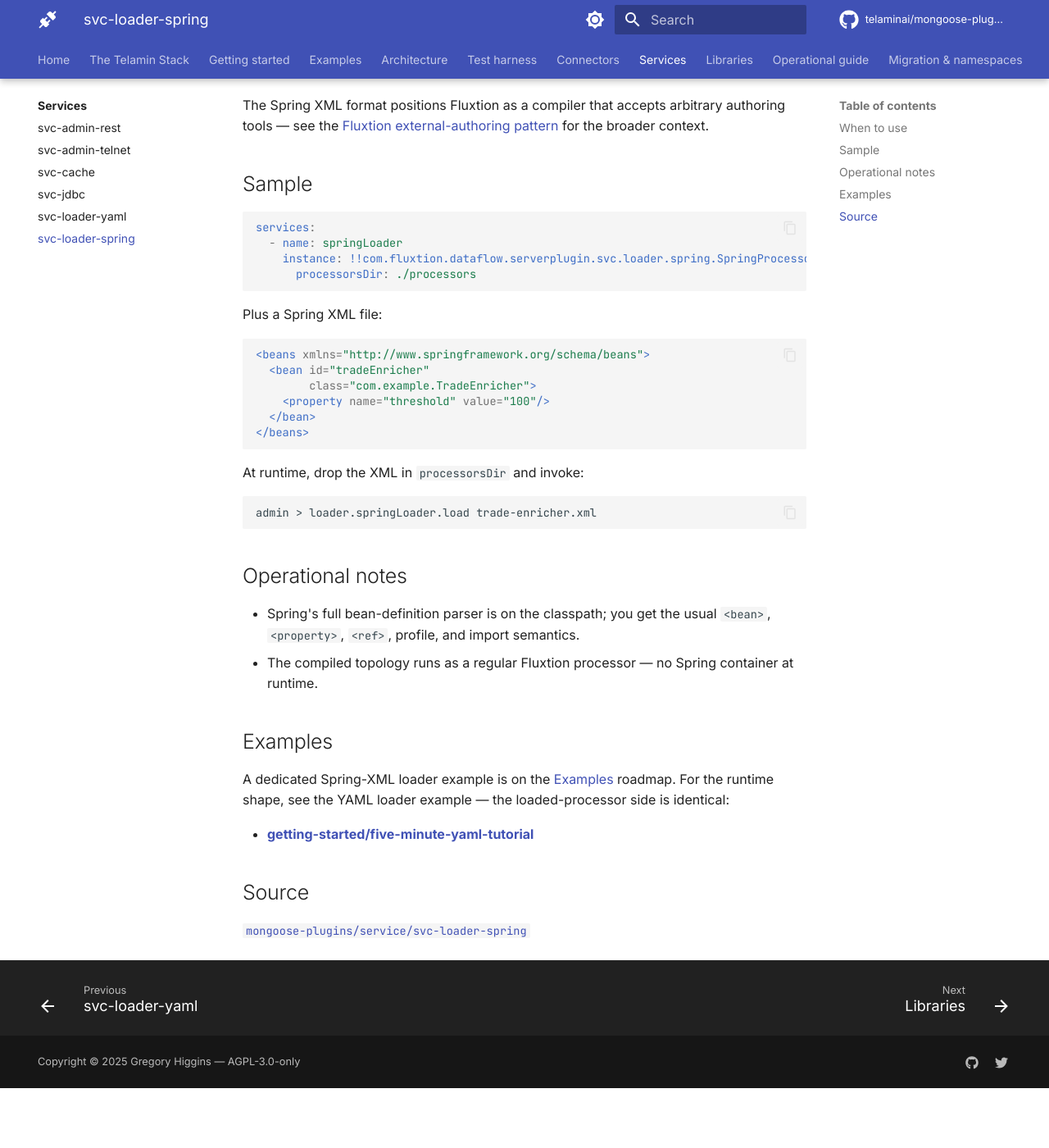
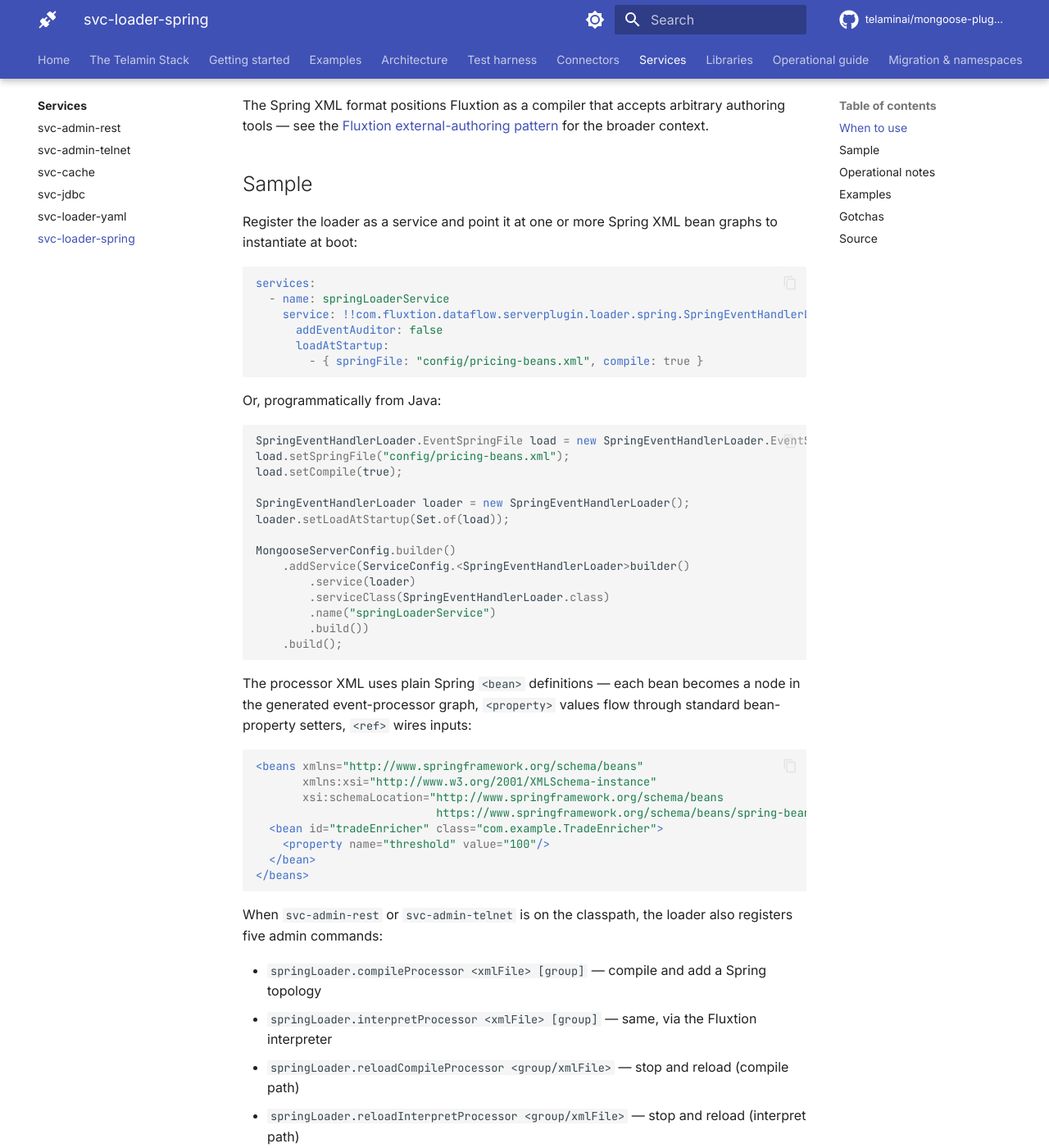
Before and after one commit to telaminai/mongoose-plugins, an MkDocs documentation site: the page built from docs/services/loader-spring.md, in a window 1280 px wide and 1400 px high, scrolled down 570 px. Shown: the whole window at 82% size. Built offline with MkDocs 1.6.1 and Material for MkDocs 9.7.7, drawn with Linux system fonts in a browser that asks for light colours; comment, search, counter and statistics services are not loaded; before the commit the page ends 1897 px from its top, so only the background shows below that; some of the changed text lies outside the part shown.

Commit message:
docs: link new spring-service-loader-example, refresh svc-loader-spring page
Sample block referenced a non-existent class (SpringProcessorLoaderService)
and admin commands that don't exist. Replaced with the real
SpringEventHandlerLoader service definition (both YAML and Java forms),
the real Spring XML shape FluxtionSpring consumes, and the five admin
commands the loader actually registers (compile/interpret + reload pair
+ listLoaded). Added gotcha note for the mongoose 1.0.9 requirement.

Linked plugins/spring-service-loader-example from both the loader-spring
page and the top-level examples index.

Co-Authored-By: Claude Opus 4.7 (1M context) <noreply@anthropic.com>

````diff
--- a/docs/services/loader-spring.md
+++ b/docs/services/loader-spring.md
@@ -23,40 +23,77 @@ The Spring XML format positions Fluxtion as a compiler that accepts arbitrary au
 
 ## Sample
 
+Register the loader as a service and point it at one or more Spring XML
+bean graphs to instantiate at boot:
+
 ```yaml
 services:
-  - name: springLoader
-    instance: !!com.fluxtion.dataflow.serverplugin.svc.loader.spring.SpringProcessorLoaderService
-      processorsDir: ./processors
+  - name: springLoaderService
+    service: !!com.fluxtion.dataflow.serverplugin.loader.spring.SpringEventHandlerLoader
+      addEventAuditor: false
+      loadAtStartup:
+        - { springFile: "config/pricing-beans.xml", compile: true }
 ```
 
-Plus a Spring XML file:
+Or, programmatically from Java:
+
+```java
+SpringEventHandlerLoader.EventSpringFile load = new SpringEventHandlerLoader.EventSpringFile();
+load.setSpringFile("config/pricing-beans.xml");
+load.setCompile(true);
+
+SpringEventHandlerLoader loader = new SpringEventHandlerLoader();
+loader.setLoadAtStartup(Set.of(load));
+
+MongooseServerConfig.builder()
+    .addService(ServiceConfig.<SpringEventHandlerLoader>builder()
+        .service(loader)
+        .serviceClass(SpringEventHandlerLoader.class)
+        .name("springLoaderService")
+        .build())
+    .build();
+```
+
+The processor XML uses plain Spring `<bean>` definitions — each bean becomes
+a node in the generated event-processor graph, `<property>` values flow
+through standard bean-property setters, `<ref>` wires inputs:
 
 ```xml
-<beans xmlns="http://www.springframework.org/schema/beans">
-  <bean id="tradeEnricher"
-        class="com.example.TradeEnricher">
+<beans xmlns="http://www.springframework.org/schema/beans"
+       xmlns:xsi="http://www.w3.org/2001/XMLSchema-instance"
+       xsi:schemaLocation="http://www.springframework.org/schema/beans
+                           https://www.springframework.org/schema/beans/spring-beans.xsd">
+  <bean id="tradeEnricher" class="com.example.TradeEnricher">
     <property name="threshold" value="100"/>
   </bean>
 </beans>
 ```
 
-At runtime, drop the XML in `processorsDir` and invoke:
+When `svc-admin-rest` or `svc-admin-telnet` is on the classpath, the loader
+also registers five admin commands:
 
-```
-admin > loader.springLoader.load trade-enricher.xml
-```
+- `springLoader.compileProcessor <xmlFile> [group]` — compile and add a Spring topology
+- `springLoader.interpretProcessor <xmlFile> [group]` — same, via the Fluxtion interpreter
+- `springLoader.reloadCompileProcessor <group/xmlFile>` — stop and reload (compile path)
+- `springLoader.reloadInterpretProcessor <group/xmlFile>` — stop and reload (interpret path)
+- `springLoader.listLoaded` — list currently-loaded processors
 
 ## Operational notes
 
 - Spring's full bean-definition parser is on the classpath; you get the usual `<bean>`, `<property>`, `<ref>`, profile, and import semantics.
-- The compiled topology runs as a regular Fluxtion processor — no Spring container at runtime.
+- The compiled topology runs as a regular Fluxtion processor — **no Spring container at runtime**. Spring is used at compile time only, to parse the bean graph.
+- Built against `spring-context` 6.2.1 (Spring Framework 6 / Jakarta EE namespace). `spring-context` is declared `provided` in the plugin pom — your application brings its own version.
 
 ## Examples
 
-A dedicated Spring-XML loader example is on the [Examples](../examples.md) roadmap. For the runtime shape, see the YAML loader example — the loaded-processor side is identical:
+- **[plugins/spring-service-loader-example](https://github.com/telaminai/mongoose-examples/tree/main/plugins/spring-service-loader-example)** — `SpringEventHandlerLoader` registered as a service with `loadAtStartup`; instantiates a handler from `log-processor.xml`, feeds it events from an in-memory source, prints them through the Spring-injected prefix.
 
-- **[getting-started/five-minute-yaml-tutorial](https://github.com/telaminai/mongoose-examples/tree/main/getting-started/five-minute-yaml-tutorial)**
+## Gotchas
+
+- **`mongoose` >= 1.0.9 required.** Earlier versions miss event-processor
+  agents that the loader registers during its own `start()` hook — the
+  processor would init but never receive events. Fixed by a late-start pass
+  in `MongooseServer.start()`.
 
 ## Source
 
````
Also changed, not shown: docs/examples.md (+1 -0 lines).
